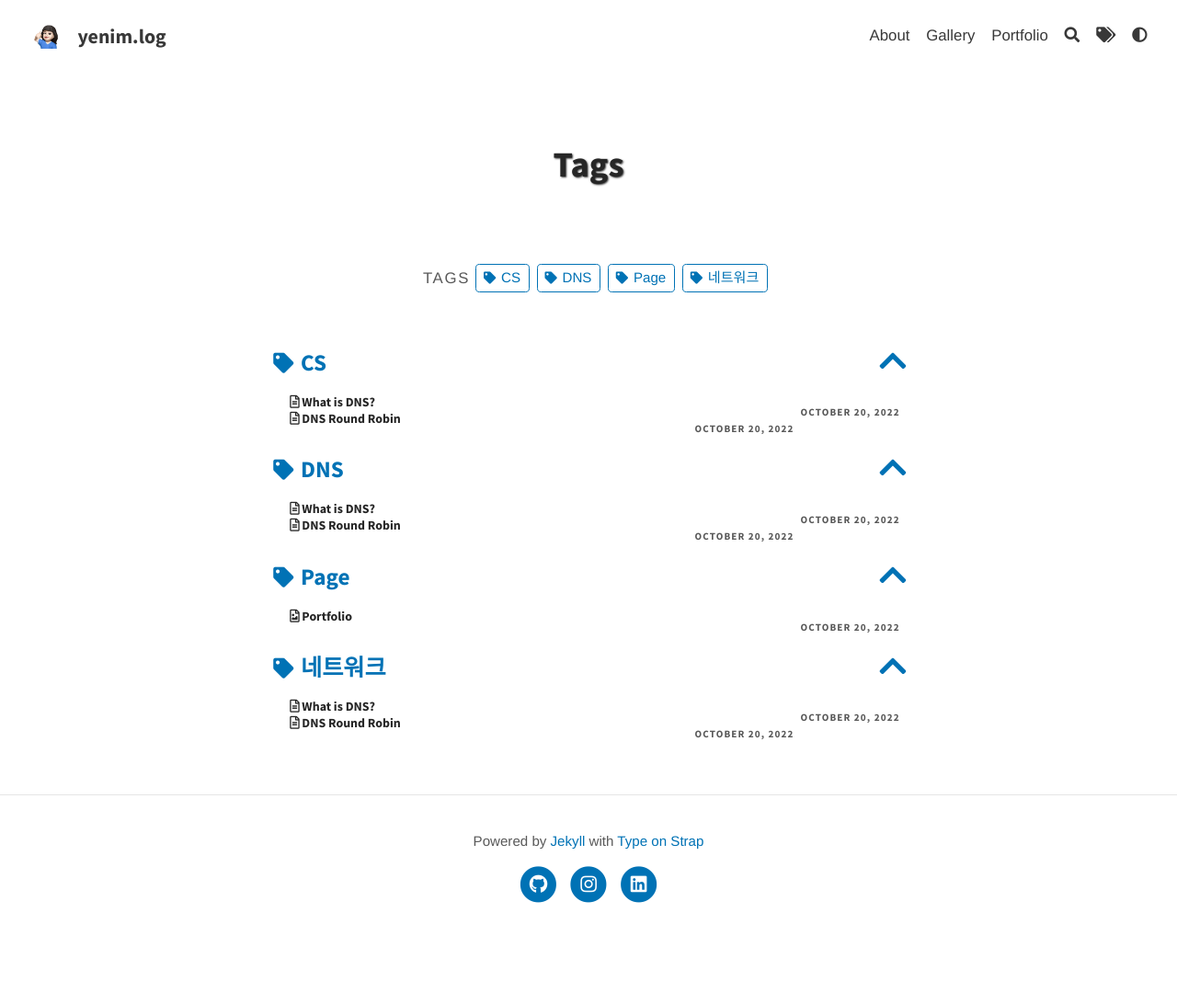
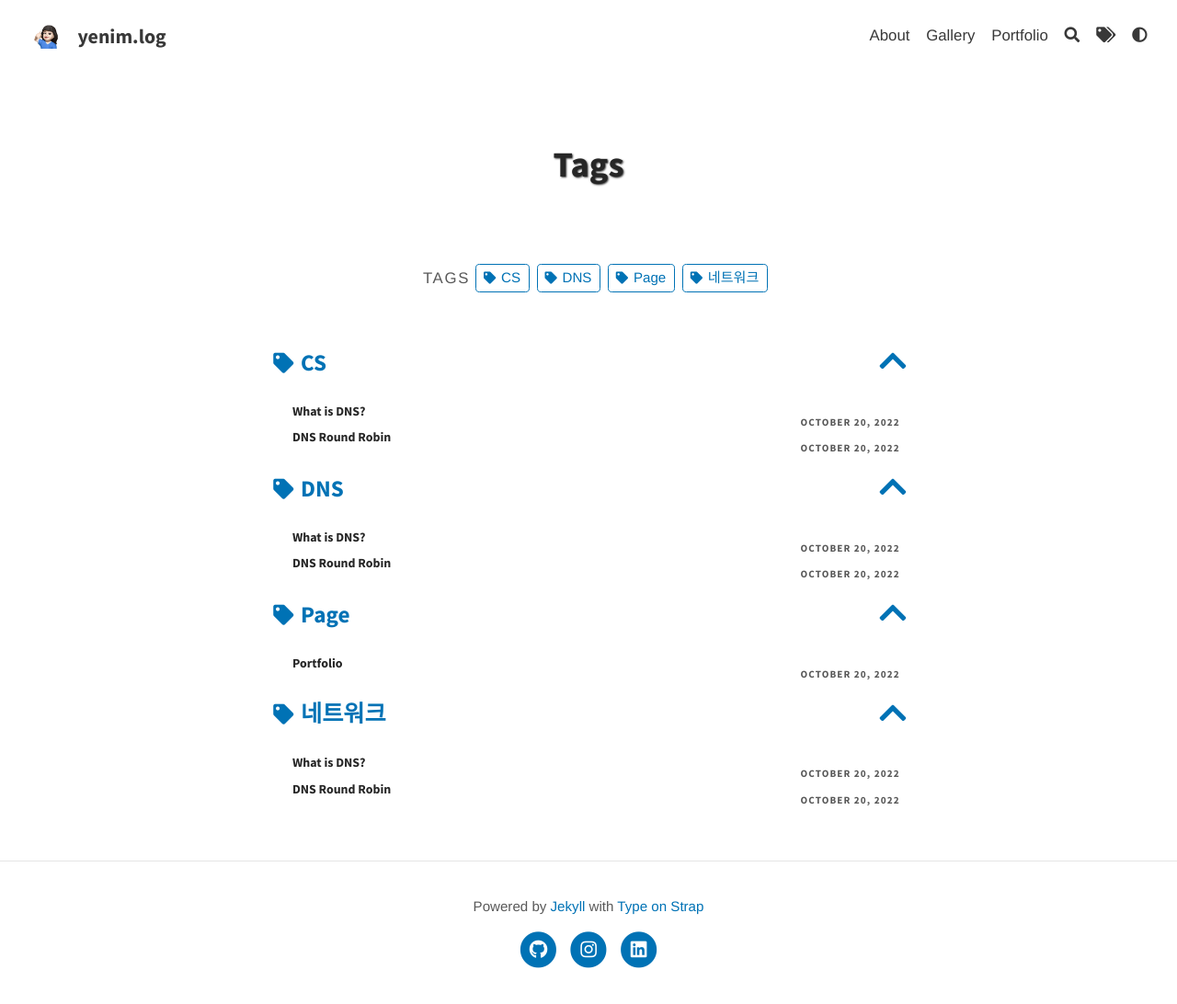
Before and after one commit to aerimforest/aerimforest.github.io, a Jekyll site: the page built from pages/tags.md, in a window 1280 px wide. Shown: the whole page at 92% size. Built offline with Jekyll 4.4.1, drawn with Linux system fonts in a browser that asks for light colours; before the commit the page ends 1020 px from its top, so only the background shows below that.

Commit message:
[style] Tag 페이지 레이아웃 수정

```diff
--- a/_sass/base/_global.scss
+++ b/_sass/base/_global.scss
@@ -64,6 +64,11 @@ h4 {
 // 메인 화면 제목-author, 날짜 사이 간격
 .post-info {
   padding-top: 2%;
+}
+
+// Tag 페이지 글 리스트 간 간격
+.tag-title {
+  padding-top: 1.5%;
 }
 
 iframe,
--- a/_sass/external/font-awesome/_icons.scss
+++ b/_sass/external/font-awesome/_icons.scss
@@ -462,7 +462,8 @@ readers do not read off random characters that represent icons */
 .#{$fa-css-prefix}-fighter-jet:before { content: fa-content($fa-var-fighter-jet); }
 .#{$fa-css-prefix}-figma:before { content: fa-content($fa-var-figma); }
 .#{$fa-css-prefix}-file:before { content: fa-content($fa-var-file); }
-.#{$fa-css-prefix}-file-alt:before { content: fa-content($fa-var-file-alt); }
+// Tag 페이지 글 아이콘
+//.#{$fa-css-prefix}-file-alt:before { content: fa-content($fa-var-file-alt); }
 .#{$fa-css-prefix}-file-archive:before { content: fa-content($fa-var-file-archive); }
 .#{$fa-css-prefix}-file-audio:before { content: fa-content($fa-var-file-audio); }
 .#{$fa-css-prefix}-file-code:before { content: fa-content($fa-var-file-code); }
@@ -471,7 +472,8 @@ readers do not read off random characters that represent icons */
 .#{$fa-css-prefix}-file-download:before { content: fa-content($fa-var-file-download); }
 .#{$fa-css-prefix}-file-excel:before { content: fa-content($fa-var-file-excel); }
 .#{$fa-css-prefix}-file-export:before { content: fa-content($fa-var-file-export); }
-.#{$fa-css-prefix}-file-image:before { content: fa-content($fa-var-file-image); }
+// Tag 페이지 글 아이콘
+//.#{$fa-css-prefix}-file-image:before { content: fa-content($fa-var-file-image); }
 .#{$fa-css-prefix}-file-import:before { content: fa-content($fa-var-file-import); }
 .#{$fa-css-prefix}-file-invoice:before { content: fa-content($fa-var-file-invoice); }
 .#{$fa-css-prefix}-file-invoice-dollar:before { content: fa-content($fa-var-file-invoice-dollar); }
```
Also changed, not shown: assets/img/header/cloud.JPG.
